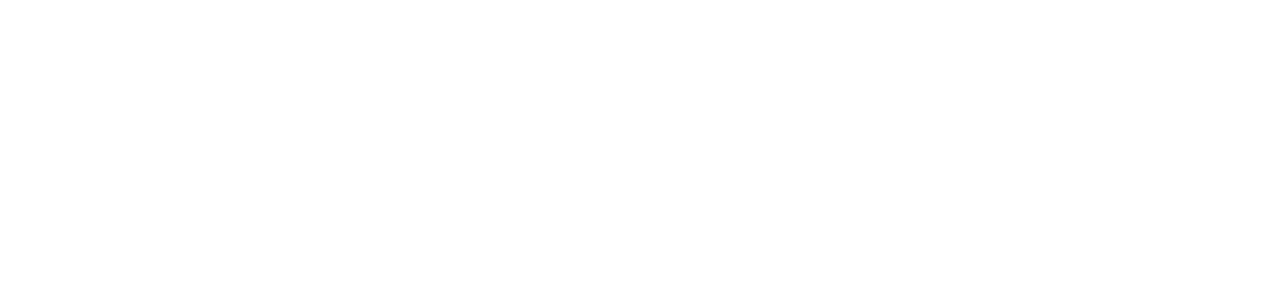
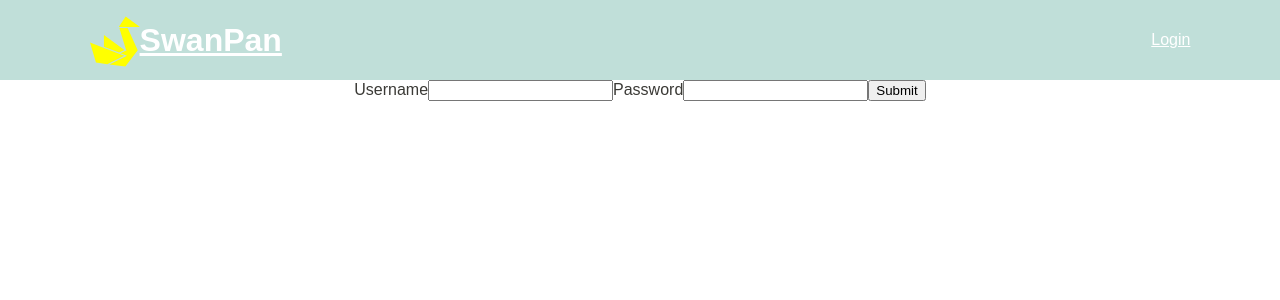
Before and after one commit to LudwigThePig/Swan-Pan, a React (Create React App) app: page /login in a window 1280 px wide. Shown: the top 300 px of the page. Built offline with nearby package versions, Linux system fonts and the light colour scheme.

Commit message:
changed path '/signin' to '/login'

```diff
--- a/src/App.js
+++ b/src/App.js
@@ -13,7 +13,7 @@
               <Home />
             </div>
           )}/>
-          <Route exact={true} path='/signin' render={() => (
+          <Route exact={true} path='/login' render={() => (
             <div className="App">
               <Login />
             </div>
--- a/src/components/Header.js
+++ b/src/components/Header.js
@@ -16,7 +16,7 @@
       <h1>SwanPan</h1>
     </a>
     </div>
-    <a href="/login">
+    <a href="login">
       <span>Login</span>
     </a>
     <style jsx>
--- a/src/views/login.js
+++ b/src/views/login.js
@@ -12,9 +12,5 @@
         <input type="submit"></input>
       </form>
     </div>
-    <style jsx>{`
-
-    `}
-    </style>
   </Layout>
 )
```
